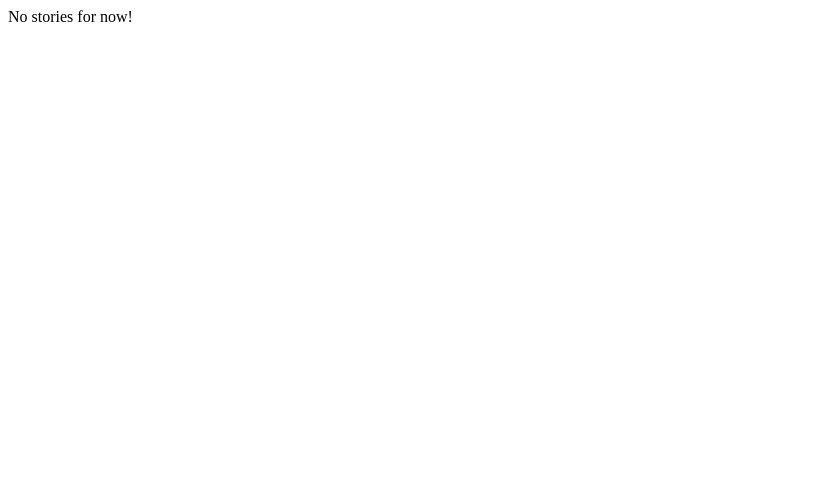
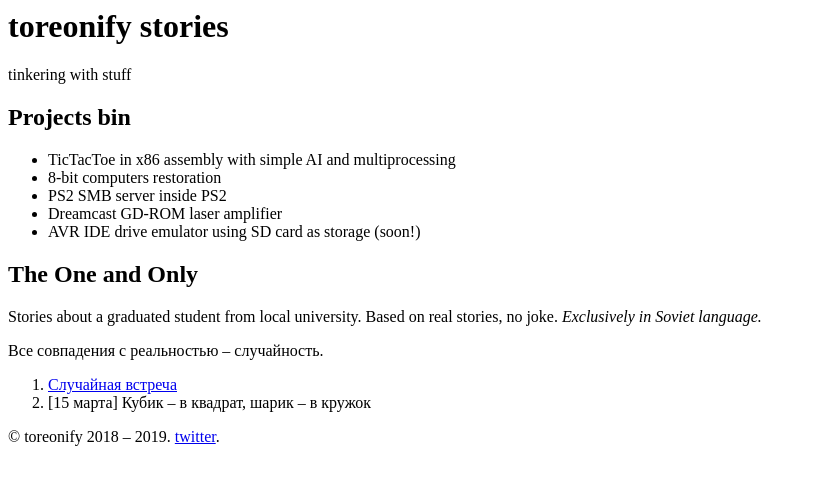
Before and after one commit to toreonify/toreonify.github.io, a plain HTML site: page index.html in a window 1280 px wide. Shown: the whole page, without its empty margins (0-816 px from the left). Drawn offline with Linux system fonts and the light colour scheme.

Commit message:
First story and projects list

```diff
--- a/index.html
+++ b/index.html
@@ -3,6 +3,30 @@
 	<title>boot.efi</title>
 </head>
 <body>
-	<p>No stories for now!</p>
+	<h1>toreonify stories</h1>
+	<p>tinkering with stuff</p>
+
+	<h2>Projects bin</h2>
+	<ul>
+		<li>TicTacToe in x86 assembly with simple AI and multiprocessing</li>
+		<li>8-bit computers restoration</li>
+		<li>PS2 SMB server inside PS2</li>
+		<li>Dreamcast GD-ROM laser amplifier</li>
+		<li>AVR IDE drive emulator using SD card as storage
+(soon!)</li>
+	</ul>
+
+	<h2>The One and Only</h2>
+	<p>Stories about a graduated student from local university. Based on real stories, no joke. <i>Exclusively in Soviet language.</i></p>
+
+	<p>Все совпадения с реальностью – случайность.</p>
+
+	<ol>
+		<li><a href="theone/story_1.html">Случайная встреча</a></li>
+		<li>[15 марта] Кубик – в квадрат, шарик – в кружок</li>
+	</ol>
+
+	<p>&copy; toreonify 2018 – 2019. <a
+href="https://twitter.com/toreonify">twitter</a>.</p>
 </body>
 </html>
```
Also changed, not shown: theone/story_1.html (added, +41 -0 lines).
